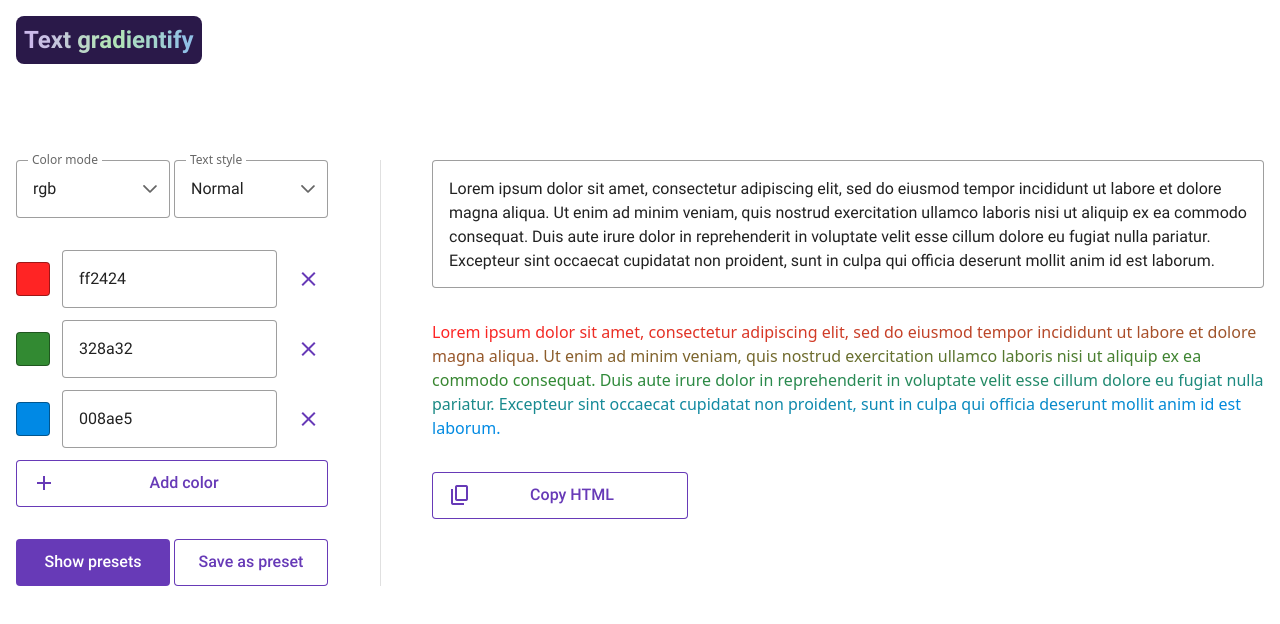
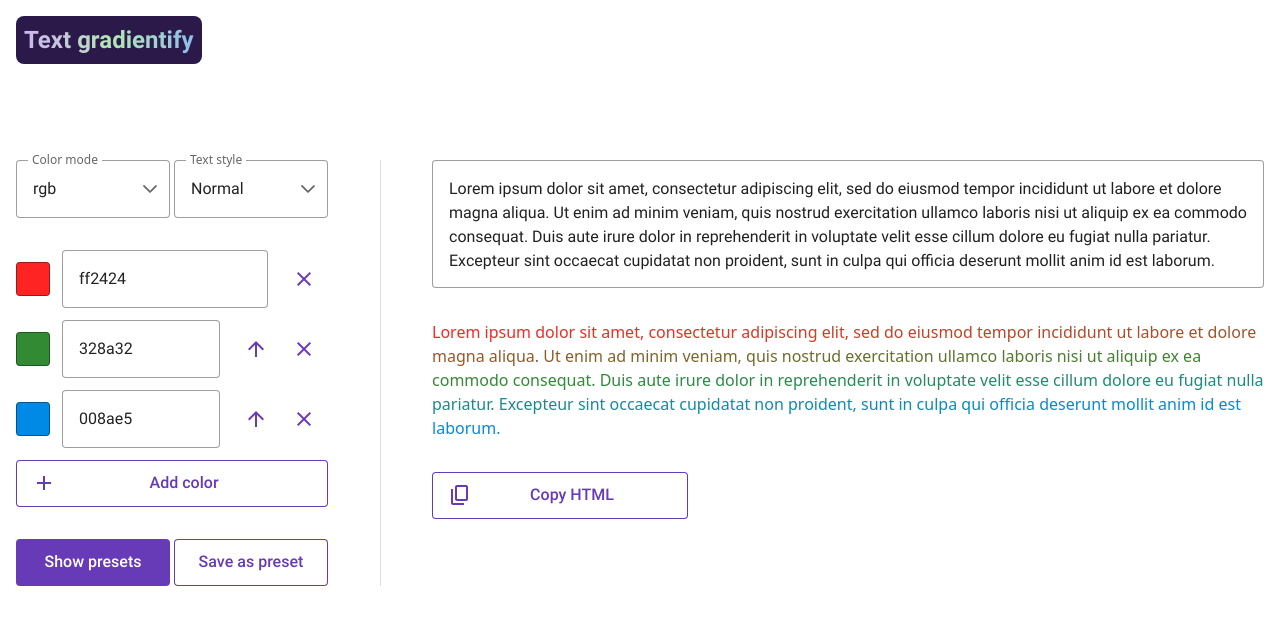
Before and after one commit to mitonik/text-gradientify, a React (Vite) app: page / in a window 1280 px wide. Shown: the top 624 px of the page. Built offline with nearby package versions, Linux system fonts and the light colour scheme.

Commit message:
feat: add color sorting

```diff
--- a/src/components/settings-editor/color-selector.tsx
+++ b/src/components/settings-editor/color-selector.tsx
@@ -8,11 +8,13 @@ interface ColorSelectorProps {
   color: string;
   onChange: (value: string) => void;
   onRemove: () => void;
+  onMoveUp: () => void;
+  showMoveUp: boolean;
   showRemove: boolean;
 }
 
 export const ColorSelector = (props: ColorSelectorProps) => {
-  const { color, onChange, showRemove, onRemove } = props;
+  const { color, onChange, onMoveUp, showRemove, showMoveUp, onRemove } = props;
   const id = useId();
   return (
     <div className="flex place-items-center gap-3">
@@ -26,6 +28,17 @@ export const ColorSelector = (props: ColorSelectorProps) => {
         value={color}
         onChange={(e) => onChange(e.target.value)}
       />
+      <div className="flex">
+        {showMoveUp && (
+          <Button
+            text
+            tooltip="Move up"
+            onClick={onMoveUp}
+            icon={
+              <span className="material-symbols-outlined">arrow_upward</span>
+            }
+          />
+        )}
         {showRemove && (
           <Button
             text
@@ -35,5 +48,6 @@ export const ColorSelector = (props: ColorSelectorProps) => {
           />
         )}
       </div>
+    </div>
   );
 };
--- a/src/components/settings-editor/settings-editor.tsx
+++ b/src/components/settings-editor/settings-editor.tsx
@@ -79,6 +79,25 @@ export function SettingsEditor(props: SettingsEditorProps) {
           });
         }}
         showRemove={colors.length > MINIMUM_COLOR_COUNT}
+        showMoveUp={index !== 0}
+        onMoveUp={() => {
+          const firstColorIndex = index;
+          const secondColorIndex = index - 1;
+          const firstColor = colors[firstColorIndex];
+          const secondColor = colors[secondColorIndex];
+          const colorsBefore = colors.slice(0, index - 1);
+          const colorsAfter = colors.slice(index + 1);
+          const newColors = [
+            ...colorsBefore,
+            firstColor,
+            secondColor,
+            ...colorsAfter,
+          ];
+          onSettingsChange({
+            ...settings,
+            colors: newColors,
+          });
+        }}
         onChange={handleColorChange}
       />
     );
```
Lines whose indentation alone changed are shown as unchanged.
